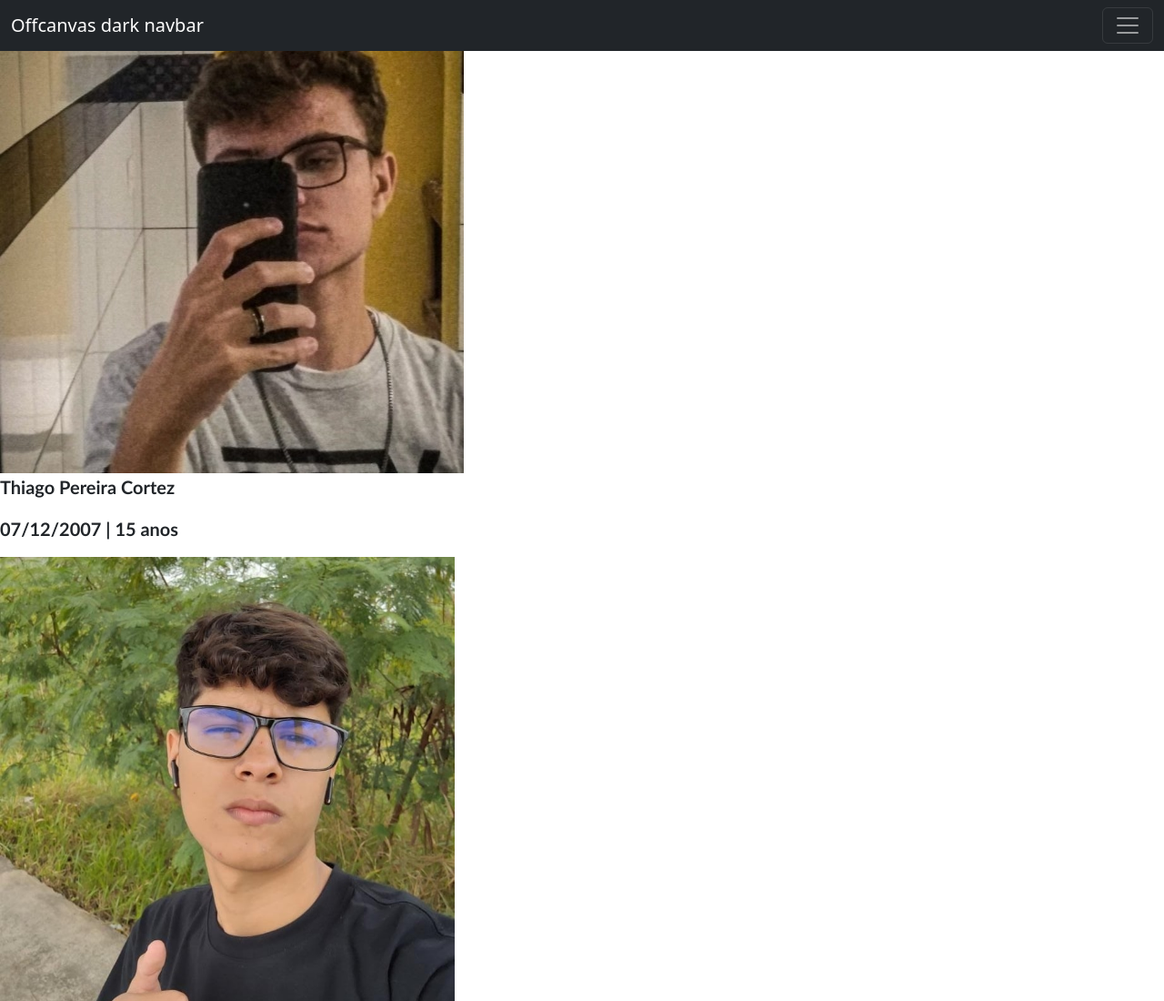
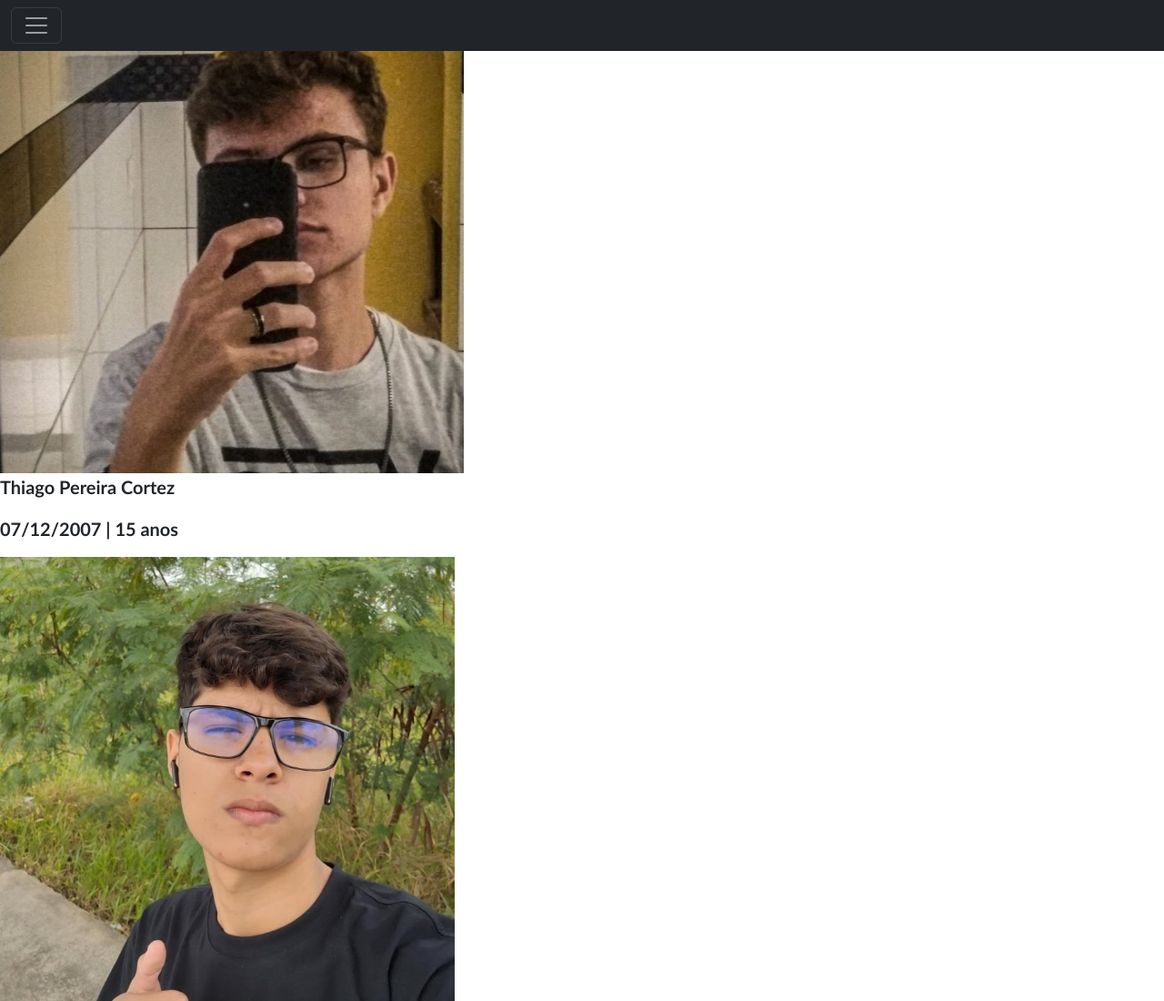
Before and after one commit to ThiagoCrtz/thiagocrtz.github.io, a plain HTML site: page html/devs.html in a window 1280 px wide. Shown: the top 1100 px of the page at 91% size. Drawn offline with nearby package versions, Linux system fonts and the light colour scheme.

Commit message:
Update devs.html

```diff
--- a/html/devs.html
+++ b/html/devs.html
@@ -11,7 +11,6 @@
 
     <nav class="navbar navbar-dark bg-dark fixed-top">
         <div class="container-fluid">
-          <a class="navbar-brand" href="#">Offcanvas dark navbar</a>
           <button class="navbar-toggler" type="button" data-bs-toggle="offcanvas" data-bs-target="#offcanvasDarkNavbar" aria-controls="offcanvasDarkNavbar" aria-label="Toggle navigation">
             <span class="navbar-toggler-icon"></span>
           </button>
```
